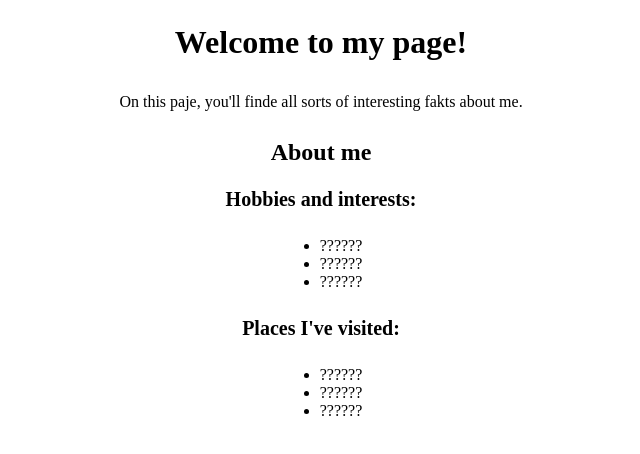
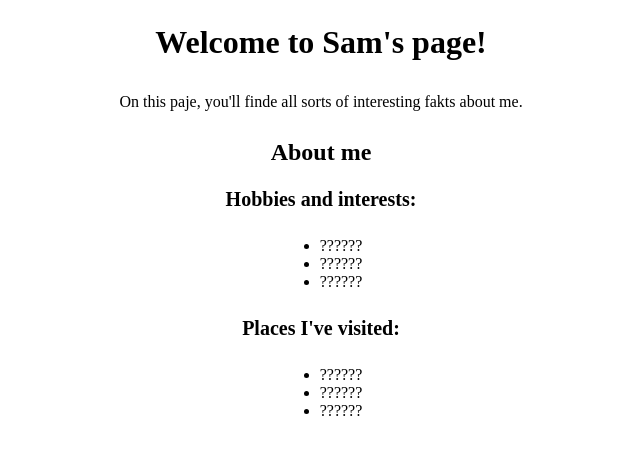
Before and after one commit to nhsbsa-sam/my-page, a plain HTML site: page index.html in a window 1280 px wide. Shown: the whole page, without its empty margins (319-959 px from the left). Drawn offline with Linux system fonts and the light colour scheme.

Commit message:
Edit page header

```diff
--- a/index.html
+++ b/index.html
@@ -8,7 +8,7 @@
   </head>
 
   <body>
-    <h1>Welcome to my page!</h1>
+    <h1>Welcome to Sam's page!</h1>
     <p>On this paje, you'll finde all sorts of interesting fakts about me.</p>
 
     <h2>About me</h2>
```
